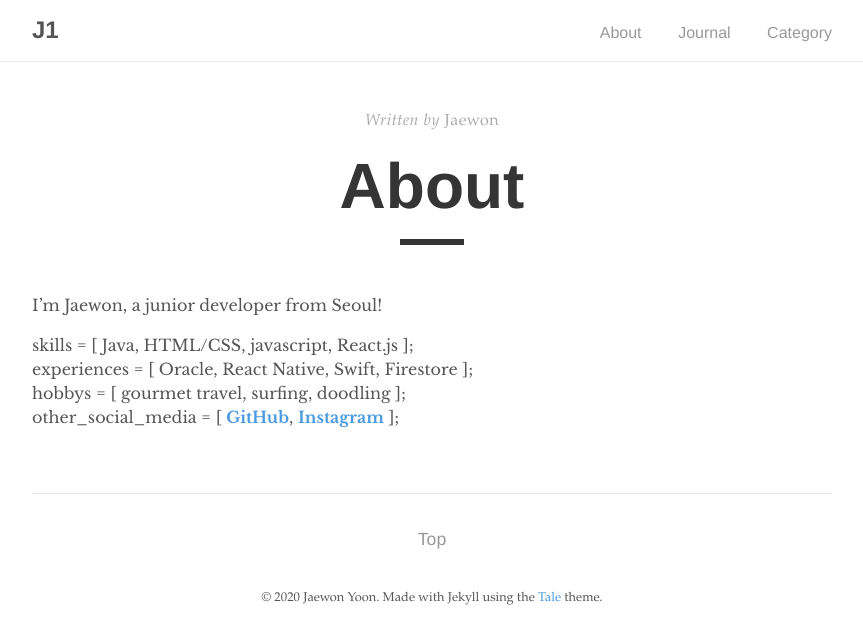
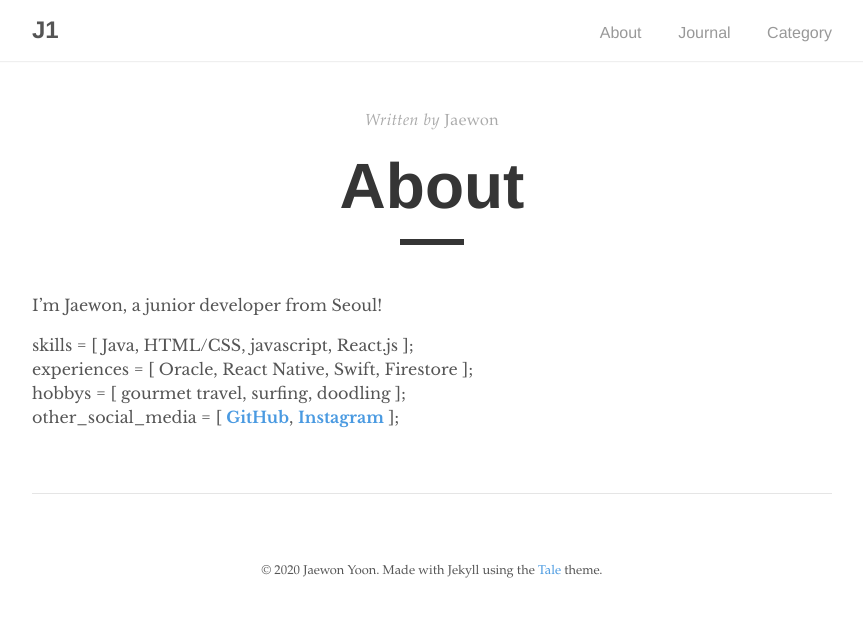
Before and after one commit to woniyoon/woniyoon.github.io, a Jekyll site: the page built from _pages/about.md, in a window 1280 px wide. Shown: the top 644 px of the page, without its empty margins (208-1071 px from the left). Built offline with Jekyll 4.4.1, drawn with Linux system fonts in a browser that asks for light colours.

Commit message:
Hide top anchor on About page

```diff
--- a/_layouts/post.html
+++ b/_layouts/post.html
@@ -35,5 +35,7 @@ layout: default
     <a href="{{ page.previous.url | prepend: site.baseurl }}" class="right arrow">&#8594;</a>
   {% endif %}
 
+  {% if page.title != "About"  %}
   <a href="#" class="top">Top</a>
+  {% endif %}
 </div>
```
